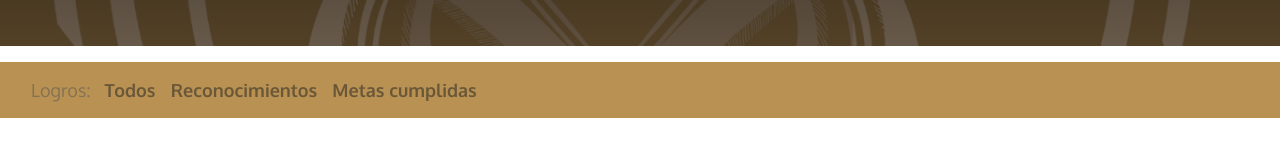
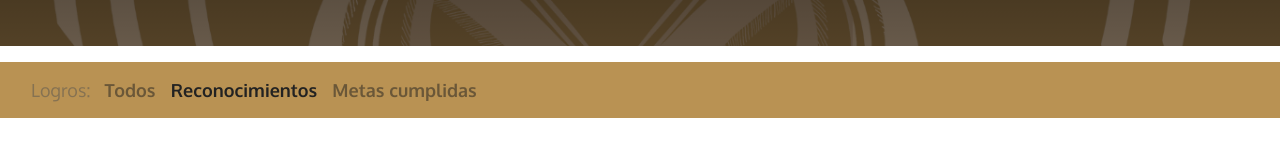
Before and after one commit to saulkurosaki/IZTAC-MUSIC-COMPANY, a Next.js app: page /blog/reconocimientos in a window 1280 px wide. Shown: the part 225-382 px from the top of the page. Built offline with nearby package versions, Linux system fonts and the light colour scheme.

Commit message:
feat(RecognitionsPage): implement the Navbar category property

```diff
--- a/app/(root)/blog/reconocimientos/page.tsx
+++ b/app/(root)/blog/reconocimientos/page.tsx
@@ -6,7 +6,7 @@ const RecognitionsPage = () => {
     <div className="relative bg-[#fff] w-full h-full max-md:pt-14 md:pt-[70px] xl:pt-14 lg:pt-14">
       <Header />
 
-      <Navbar />
+      <Navbar category="recognitions" />
     </div>
   );
 };
```
